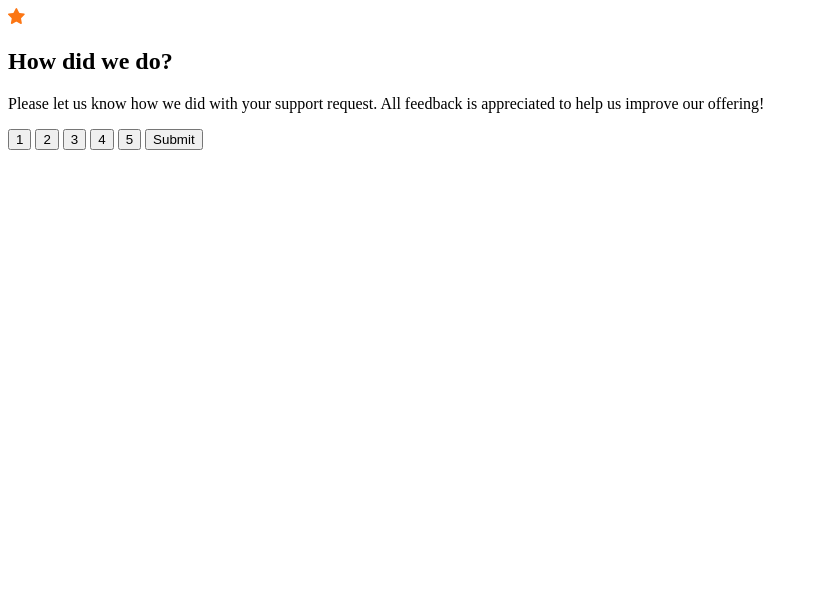
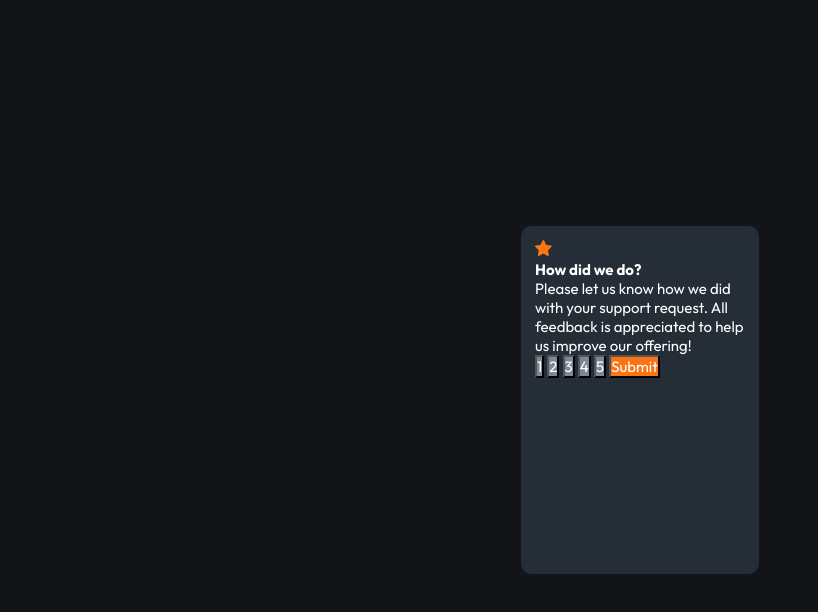
Before and after one commit to danielfragareis/interactive-rating-component-challenge, a plain HTML site: page index.html in a window 1280 px wide. Shown: the whole page, without its empty margins (0-818 px from the left). Drawn offline with Linux system fonts and the light colour scheme.

Commit message:
Update style.css
began the style of index.html

```diff
--- a/Style/style.css
+++ b/Style/style.css
@@ -3,26 +3,45 @@ Para as widths:
 
 - Mobile: 375px
 - Desktop: 1440px
+ */
 
-### Primary
+ * {
+    margin: 0px;
+    padding: 0px;
+    font-family: 'Outfit', sans-serif;
+    font-size: 15px;
+    color: var(--white);
+ }
 
-- Orange: hsl(25, 97%, 53%)
+ :root {
+    --white: hsl(0, 0%, 100%);
+    --lightGrey: hsl(217, 12%, 63%);
+    --mediumGrey: hsl(216, 12%, 54%);
+    --darkBlue: hsl(213, 19%, 18%);
+    --veryDarkBlue: hsl(216, 12%, 8%);
+    --orange: hsl(25, 97%, 53%);
+ }
 
-### Neutral
+body {
+    background-color: var(--veryDarkBlue);
+    height: 100vh;
+    justify-content: center;
+    align-items: center;
+    display: flex;
+}
 
-- White: hsl(0, 0%, 100%)
-- Light Grey: hsl(217, 12%, 63%)
-- Medium Grey: hsl(216, 12%, 54%)
-- Dark Blue: hsl(213, 19%, 18%)
-- Very Dark Blue: hsl(216, 12%, 8%)
+ main {
+    background-color: var(--darkBlue);
+    max-width: 14em;
+    padding: 14px;
+    height: 40vh;
+    border-radius: 10px;
+ }
 
-### Body Copy
+ button[type="button"] {
+    background-color: var(--mediumGrey);
+ }
 
-- Font size (paragraph): 15px
-
-### Font
-
-- Family: [Overpass](https://fonts.google.com/specimen/Overpass)
-- Weights: 400, 700
--font-family: 'Outfit', sans-serif;
- */
+ button[type="submit"] {
+    background-color: var(--orange);
+ }
```
